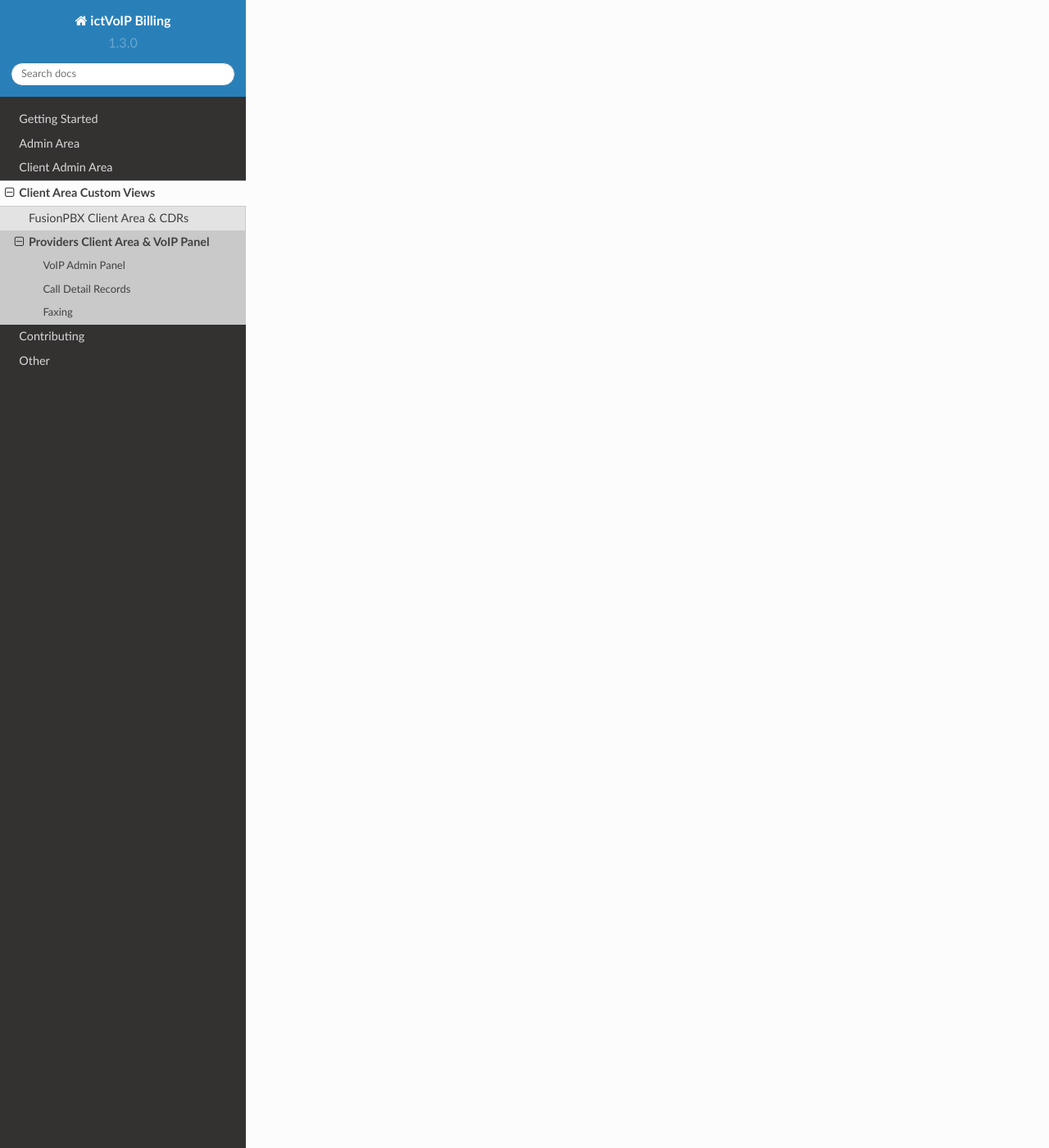
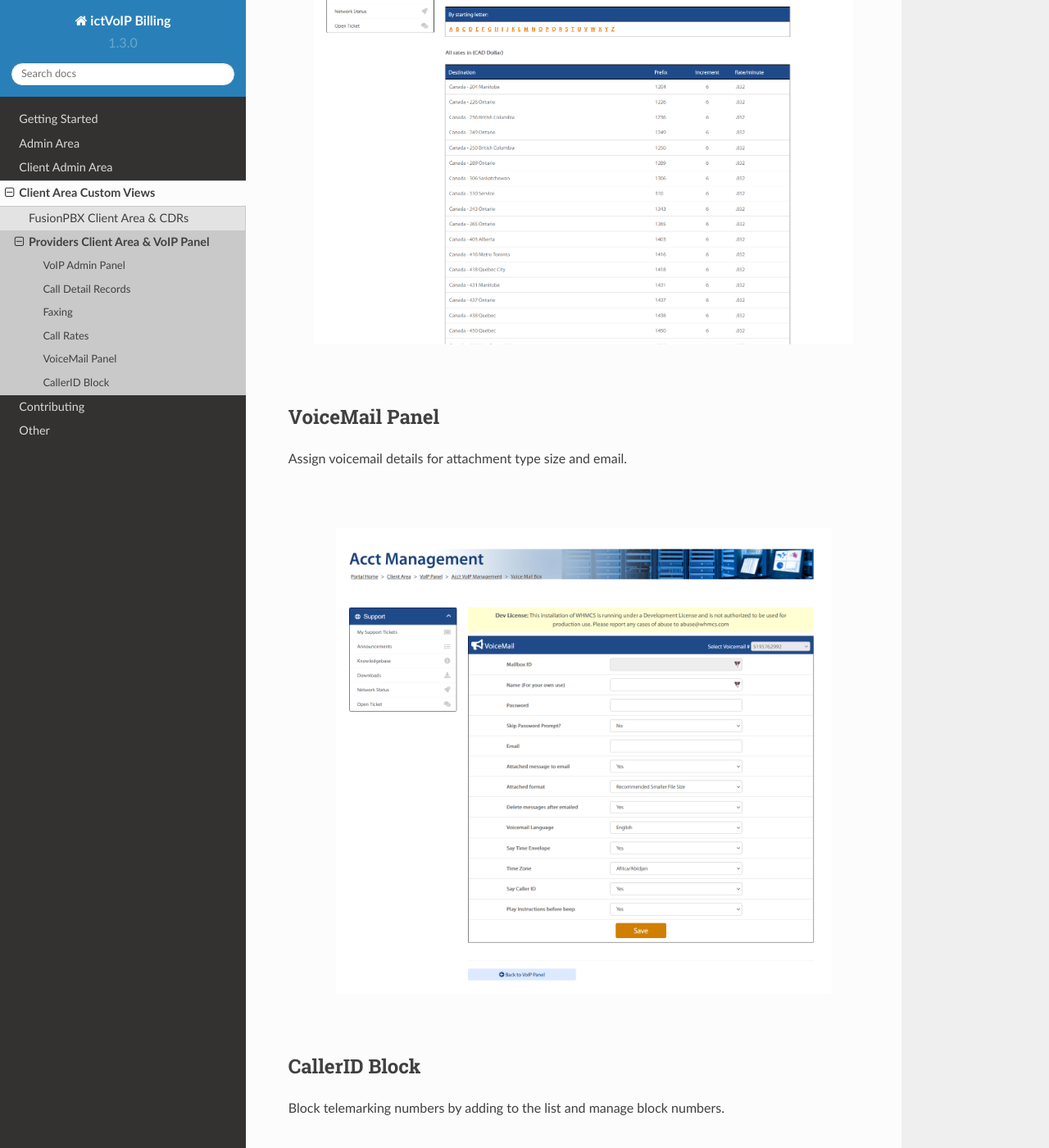
Before and after one commit to ictvoip/ictvoip-docs, a Sphinx documentation site: the page built from docs/source/clientarea/clientareaproviders.rst, in a window 1280 px wide and 1400 px high, scrolled down 4592 px. Shown: the whole window at 82% size. Built offline with Sphinx 7.4.7 and the Read the Docs theme 2.0.0, drawn with Linux system fonts in a browser that asks for light colours; pages that are not in the unit, such as notebooks, are missing from menus; some of the changed text lies outside the part shown.

Commit message:
Update clientareaproviders.rst

```diff
--- a/docs/source/clientarea/clientareaproviders.rst
+++ b/docs/source/clientarea/clientareaproviders.rst
@@ -77,3 +77,48 @@ Send Fax using Attachments. Supported types: pdf, txt, jpg, gif, png, tif
         :alt: Client CDRs
 
 |
+
+
+Call Rates
+*********************
+
+Search and list call rates based on provider tariff with assigned markup.
+
+|
+
+ .. image:: ../_static/images/clientarea/callrates.png
+        :scale: 40%
+        :align: center
+        :alt: Client CDRs
+
+|
+
+
+VoiceMail Panel
+*****************
+
+Assign voicemail details for attachment type size and email.
+
+|
+
+ .. image:: ../_static/images/clientarea/voicemailpanel.png
+        :scale: 40%
+        :align: center
+        :alt: Client CDRs
+
+|
+
+
+CallerID Block
+******************
+
+Block telemarking numbers by adding to the list and manage block numbers.
+
+|
+
+ .. image:: ../_static/images/clientarea/callblock.png
+        :scale: 40%
+        :align: center
+        :alt: Client CDRs
+
+|
```
